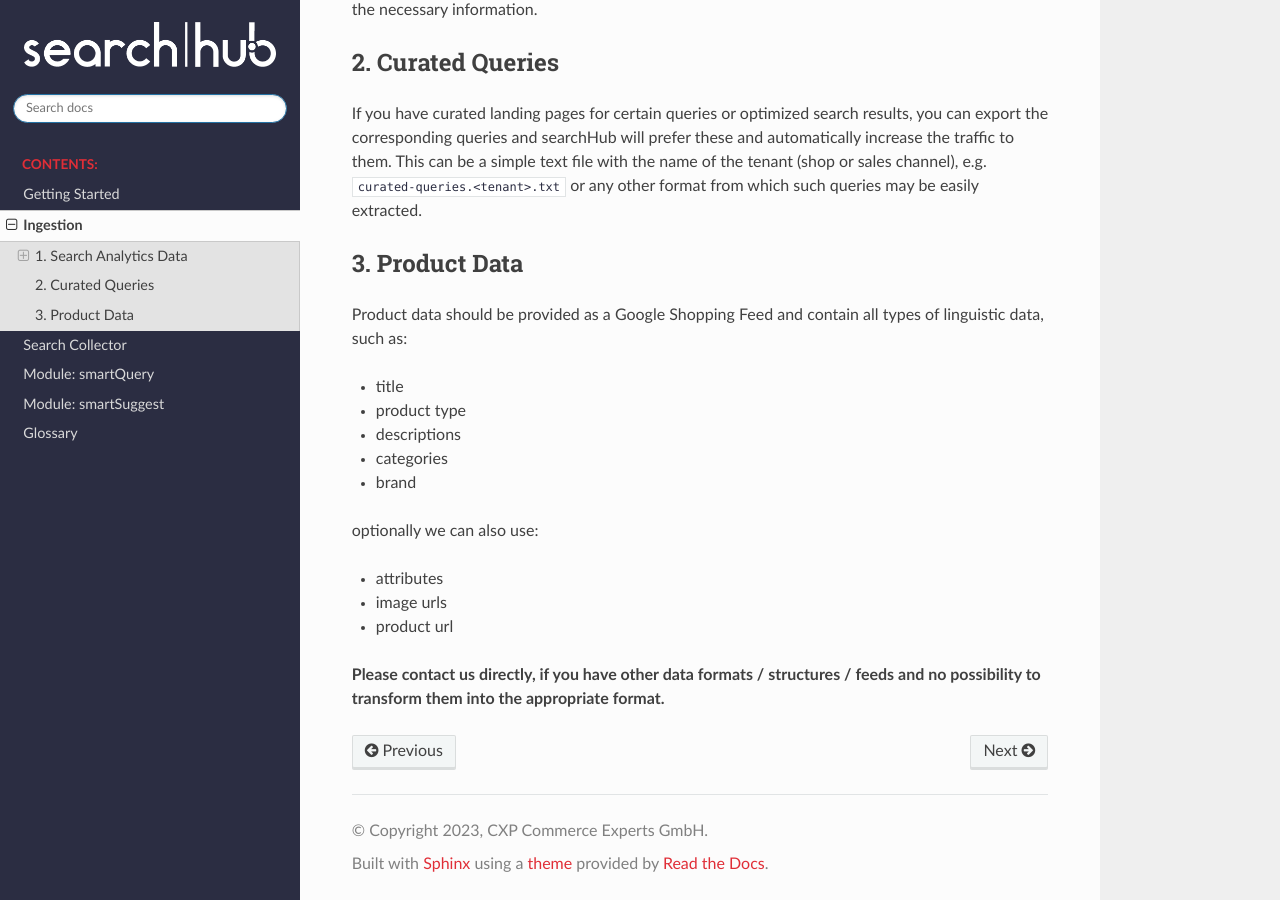
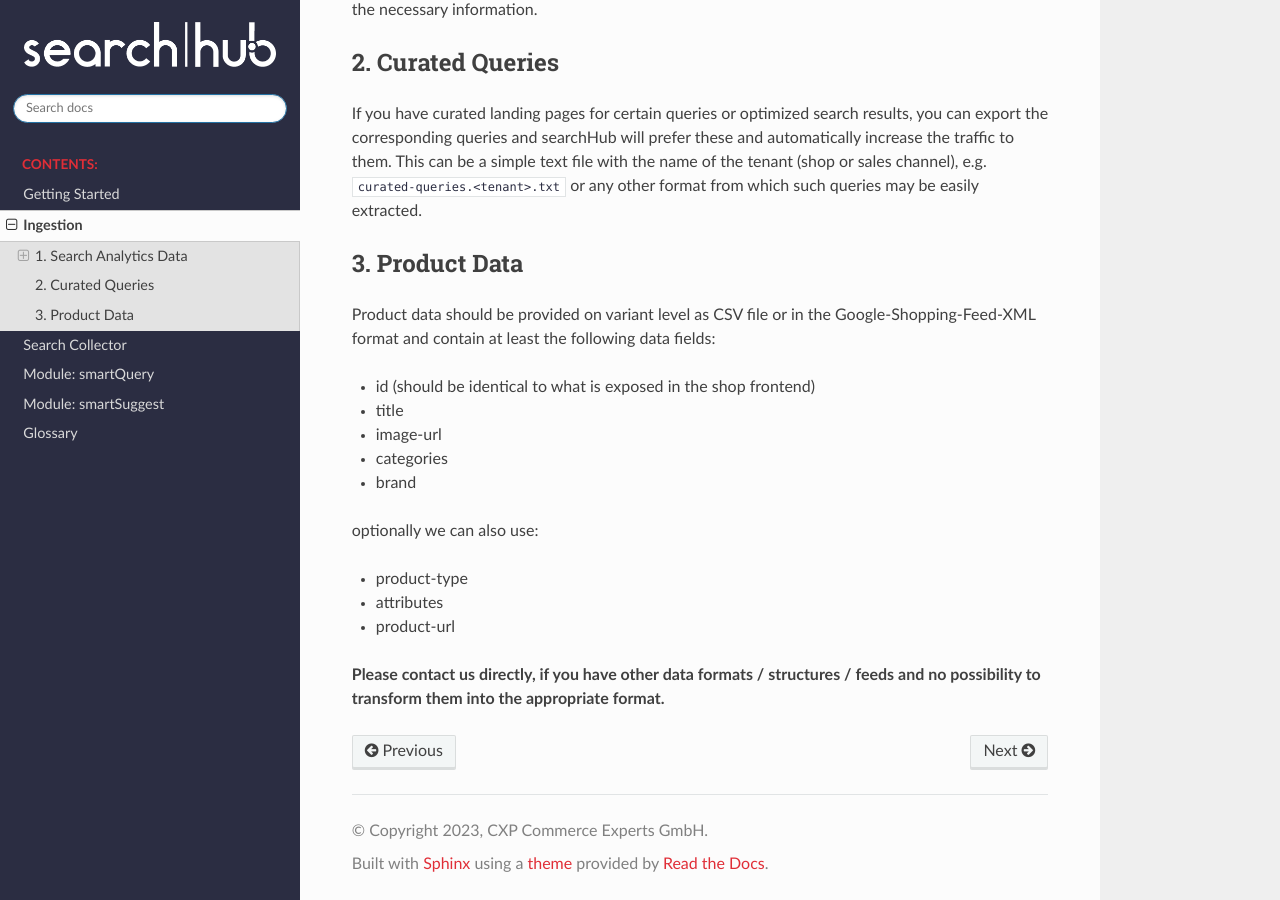
Before and after one commit to CommerceExperts/searchhub-docs, a Sphinx documentation site: the page built from docs/ingestion.rst, in a window 1280 px wide and 900 px high, scrolled down 2241 px. Built offline with Sphinx 7.4.7 and the Read the Docs theme 3.1.0, drawn with Linux system fonts in a browser that asks for light colours.

Commit message:
Update Product Feed requirements

```diff
--- a/docs/ingestion.rst
+++ b/docs/ingestion.rst
@@ -100,19 +100,19 @@ This can be a simple text file with the name of the tenant (shop or sales channe
 3. Product Data
 ---------------
 
-Product data should be provided as a Google Shopping Feed and contain all types of linguistic data, such as:
+Product data should be provided on variant level as CSV file or in the Google-Shopping-Feed-XML format and contain at least the following data fields:
 
+- id (should be identical to what is exposed in the shop frontend)
 - title
-- product type
-- descriptions
+- image-url
 - categories
 - brand
 
 optionally we can also use:
 
+- product-type
 - attributes
-- image urls
-- product url
+- product-url
 
 
 **Please contact us directly, if you have other data formats / structures / feeds and no possibility to transform them into the appropriate format.**
```
